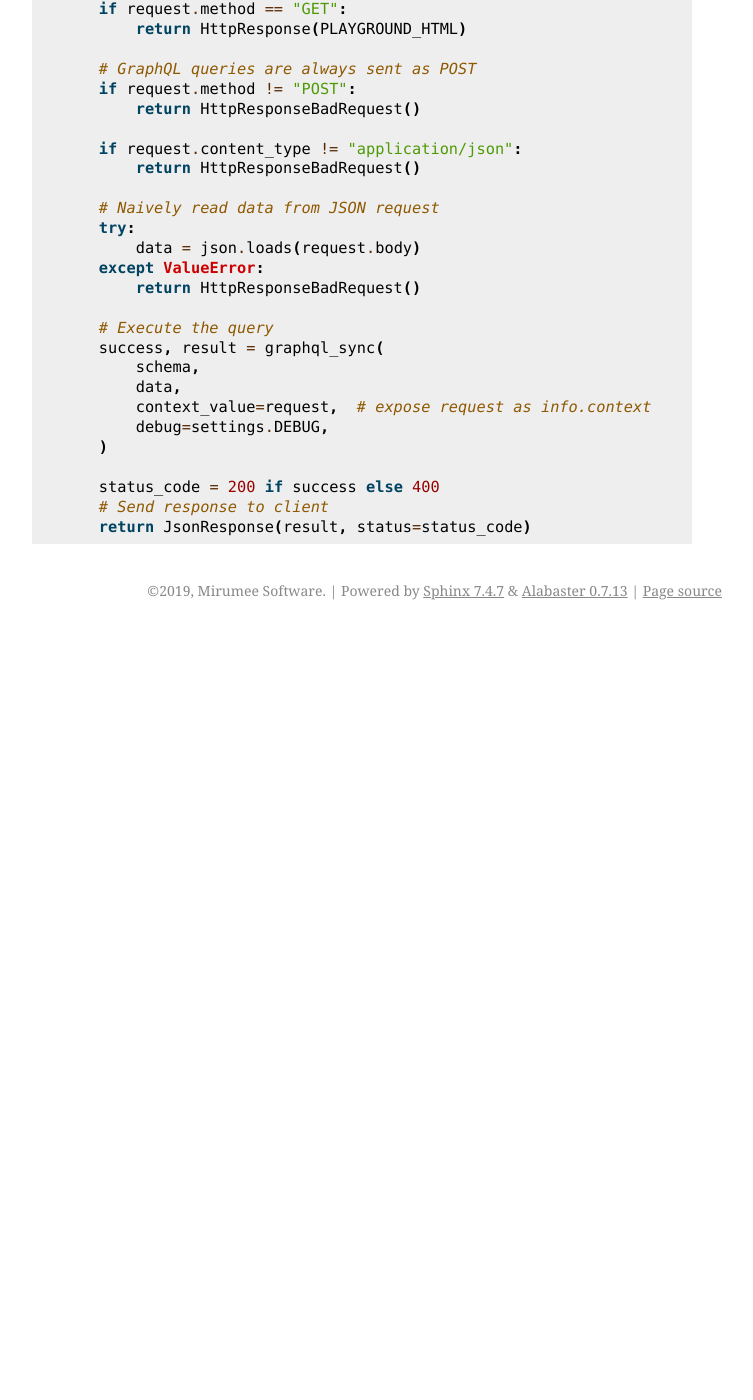
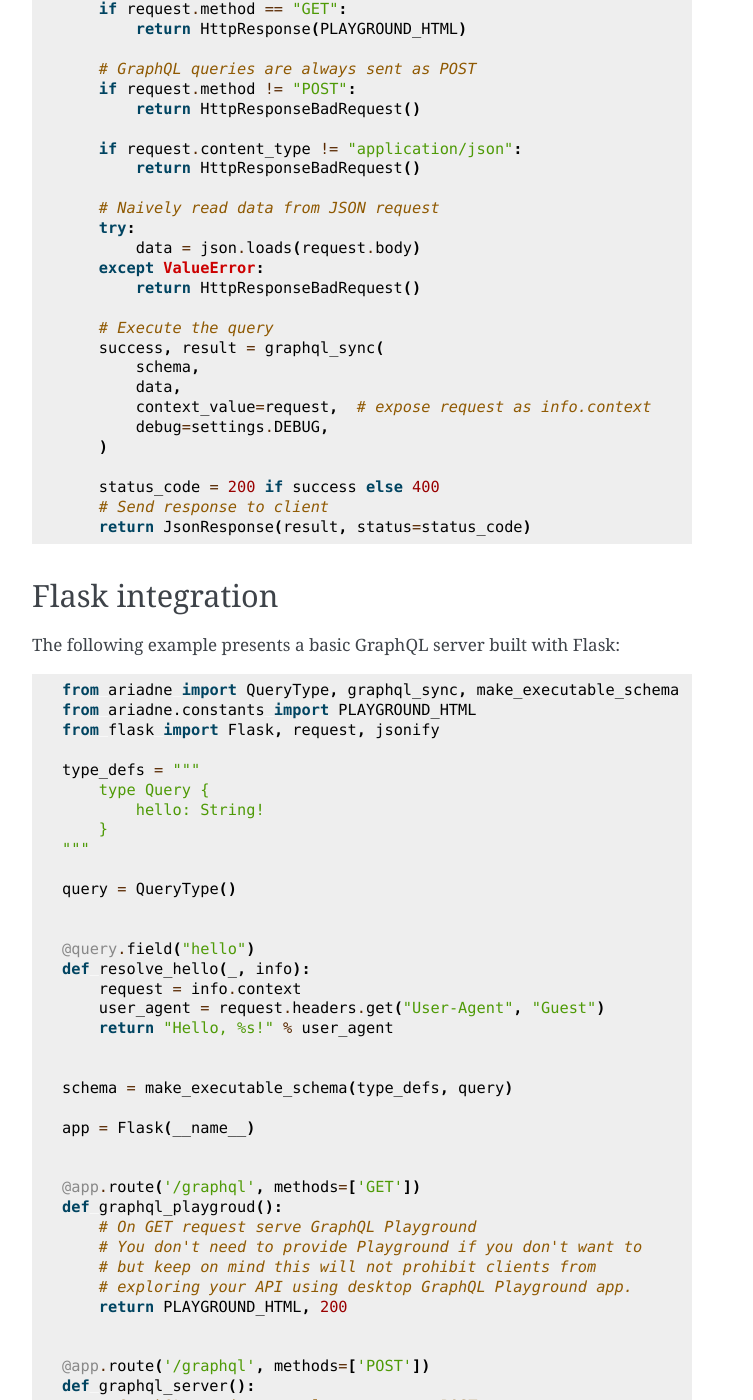
Before and after one commit to mirumee/ariadne, a Sphinx documentation site: the page built from docs/custom-server.rst, in a window 1280 px wide and 1400 px high, scrolled down 1316 px. Shown: the whole window, without its empty margins (388-1141 px from the left). Built offline with Sphinx 7.4.7, drawn with Linux system fonts in a browser that asks for light colours; before the commit the page ends 1946 px from its top, so only the background shows below that; some of the changed text lies outside the part shown.

Commit message:
Update integration example to include Flask

```diff
--- a/docs/custom-server.rst
+++ b/docs/custom-server.rst
@@ -34,7 +34,7 @@ Ariadne provides helper functions for the three common operations.
     This function is an asynchronous coroutine so you will need to ``await`` on the returned value.
 
 
-Django Integrating
+Django integration
 ------------------
 
 The following example presents a GraphQL server running as a Django view::
@@ -101,3 +101,64 @@ The following example presents a GraphQL server running as a Django view::
         status_code = 200 if success else 400
         # Send response to client
         return JsonResponse(result, status=status_code)
+
+
+Flask integration
+-----------------
+
+The following example presents a basic GraphQL server built with Flask::
+
+    from ariadne import QueryType, graphql_sync, make_executable_schema
+    from ariadne.constants import PLAYGROUND_HTML
+    from flask import Flask, request, jsonify
+
+    type_defs = """
+        type Query {
+            hello: String!
+        }
+    """
+
+    query = QueryType()
+
+
+    @query.field("hello")
+    def resolve_hello(_, info):
+        request = info.context
+        user_agent = request.headers.get("User-Agent", "Guest")
+        return "Hello, %s!" % user_agent
+
+
+    schema = make_executable_schema(type_defs, query)
+
+    app = Flask(__name__)
+
+
+    @app.route('/graphql', methods=['GET'])
+    def graphql_playgroud():
+        # On GET request serve GraphQL Playground
+        # You don't need to provide Playground if you don't want to
+        # but keep on mind this will not prohibit clients from
+        # exploring your API using desktop GraphQL Playground app.
+        return PLAYGROUND_HTML, 200
+
+
+    @app.route('/graphql', methods=['POST'])
+    def graphql_server():
+        # GraphQL queries are always sent as POST
+        data = request.get_json()
+
+        # Note: Passing the request to the context is optional.
+        # In Flask, the current request is always accessible as flask.request
+        success, result = graphql_sync(
+            schema,
+            data,
+            context_value=request,
+            debug=app.debug
+        )
+
+        status_code = 200 if success else 400
+        return jsonify(result), status_code
+
+
+    if __name__ == '__main__':
+        app.run(debug=True)
```
Also changed, not shown: other parts of docs/custom-server.rst (+1 -1 lines).
